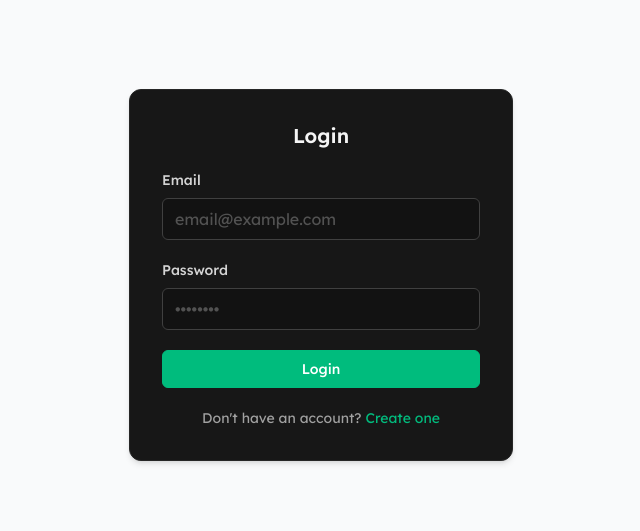
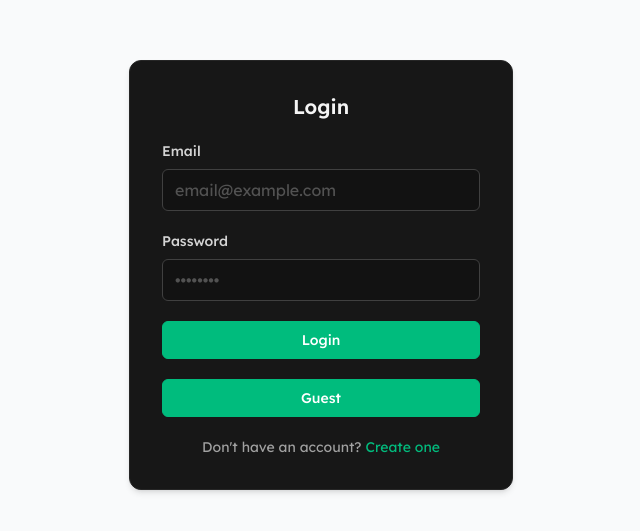
Before and after one commit to RealThomasCat/track-bud-frontend, a Next.js app: page /login in a window 1280 px wide. Shown: the part 125-656 px from the top of the page, without its empty margins (319-959 px from the left). Built offline with nearby package versions, Linux system fonts and the light colour scheme; no server answers.

Commit message:
feat: add guest login functionality with predefined credentials in LoginForm

```diff
--- a/src/modules/auth/components/LoginForm.tsx
+++ b/src/modules/auth/components/LoginForm.tsx
@@ -12,11 +12,13 @@ import { FormError } from "@/components/ui/FormError";
 import { useState } from "react";
 import Link from "next/link";
 import { AuthService } from "../services/auth.service";
+import { GUEST_CREDENTIALS } from "../constants/guest";
 
 export function LoginForm() {
     const router = useRouter();
     const { fetchUser } = useAuthStore();
     const [apiError, setApiError] = useState<string | null>(null);
+    const [guestLoading, setGuestLoading] = useState(false);
 
     const {
         register,
@@ -35,6 +37,22 @@ export function LoginForm() {
             router.replace("/dashboard");
         } catch (err) {
             setApiError(extractErrorMessage(err));
+        }
+    };
+
+    // Guest login
+    const handleGuestLogin = async () => {
+        setApiError(null);
+        setGuestLoading(true);
+
+        try {
+            await AuthService.login(GUEST_CREDENTIALS);
+            await fetchUser();
+            router.replace("/dashboard");
+        } catch (err) {
+            setApiError(extractErrorMessage(err));
+        } finally {
+            setGuestLoading(false);
         }
     };
 
@@ -72,6 +90,16 @@ export function LoginForm() {
                     Login
                 </Button>
 
+                <Button
+                    type="button"
+                    variant="primary"
+                    onClick={handleGuestLogin}
+                    loading={guestLoading}
+                    disabled={guestLoading || isSubmitting}
+                >
+                    Guest
+                </Button>
+
                 <FormError message={apiError ?? undefined} />
 
                 {/* Signup link */}
--- /dev/null
+++ b/src/modules/auth/constants/guest.ts
@@ -0,0 +1,5 @@
+// Public guest credentials
+export const GUEST_CREDENTIALS = {
+    email: "guest@trackbud.app",
+    password: "guest@123",
+};
```
